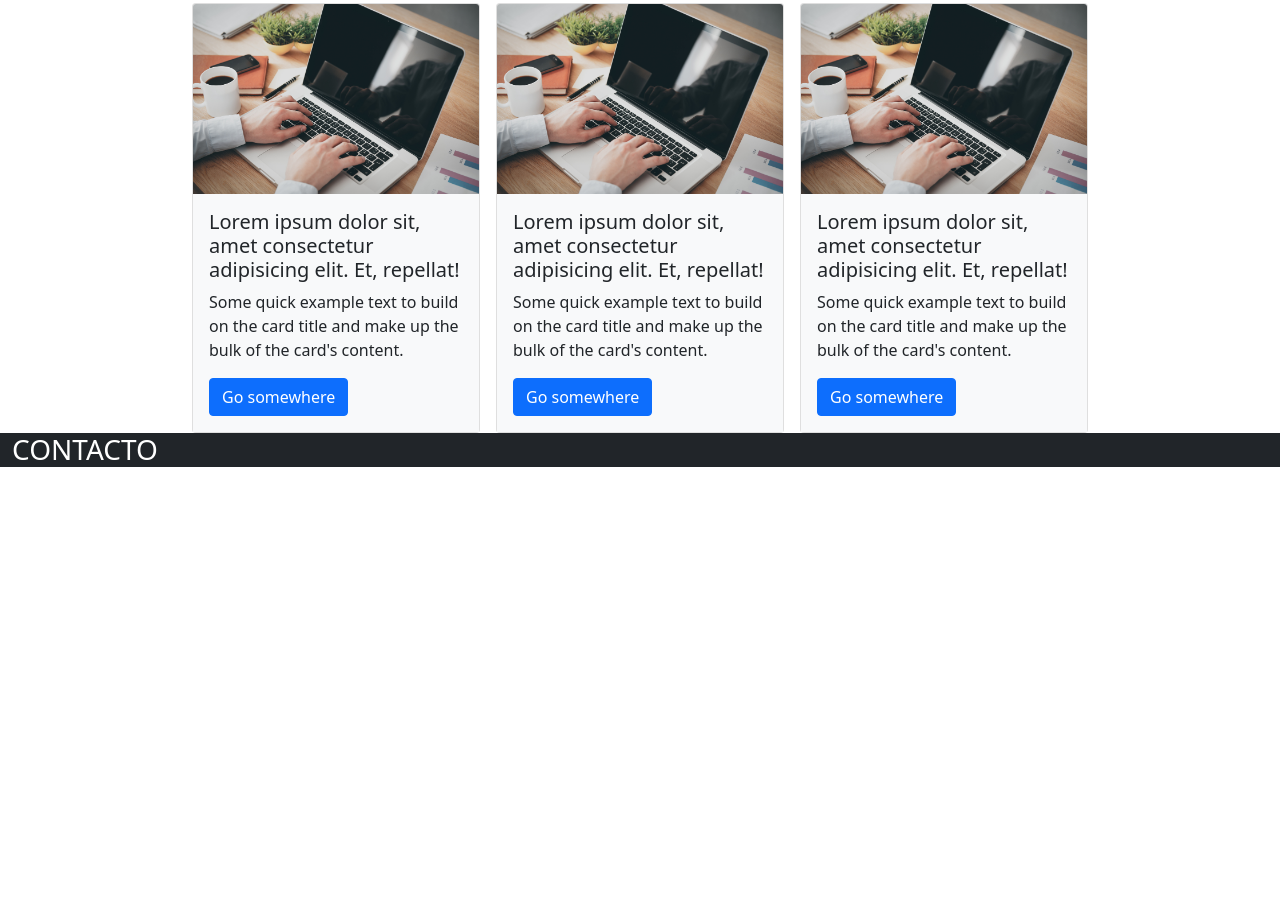
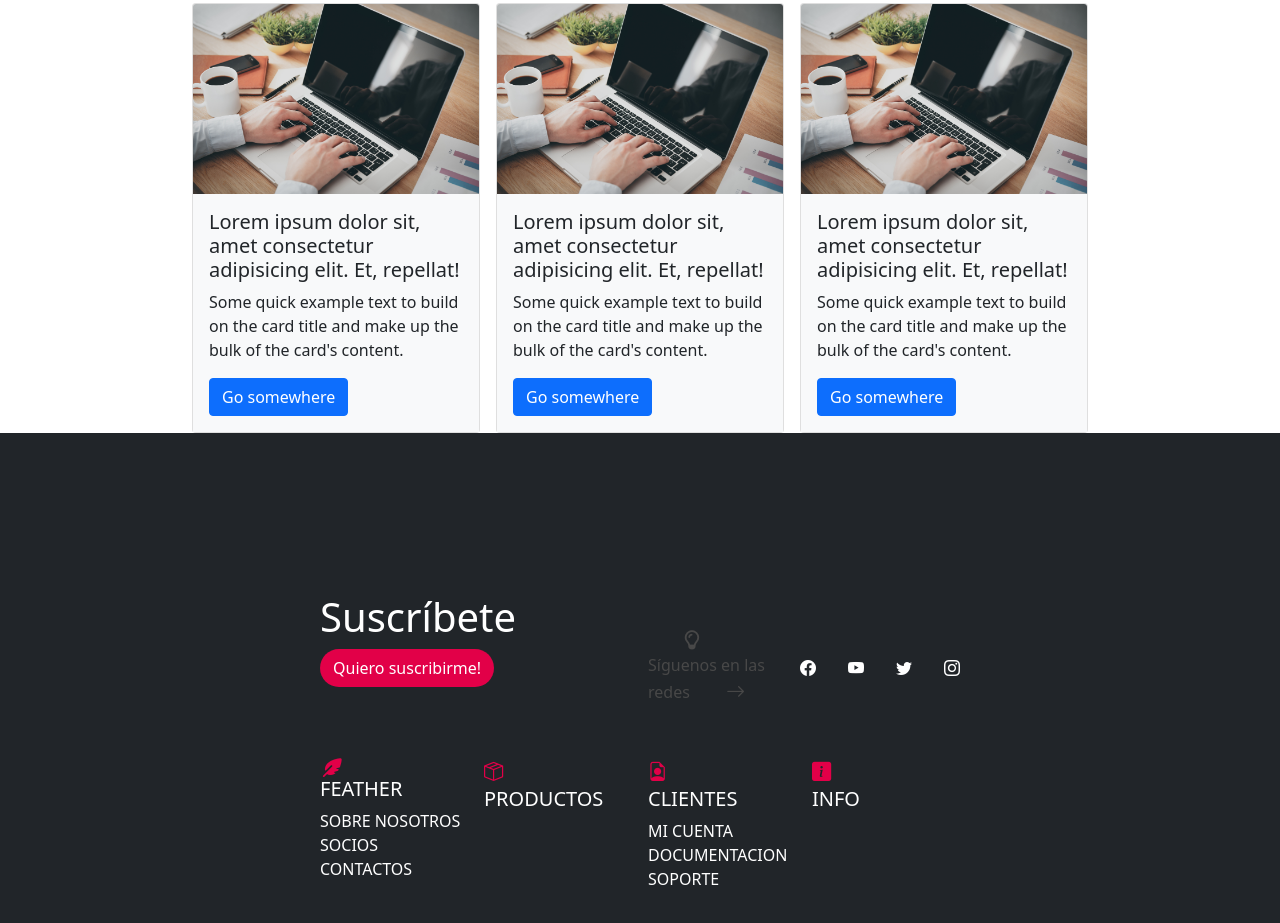
Before and after one commit to tonidelacuesta/WordPress-theme, a website: page index.html in a window 1280 px wide. Shown: the part 2163-3086 px from the top of the page. Before the commit the page ends 2638 px from the top, so only its background shows below. Drawn offline with nearby package versions, Linux system fonts and the light colour scheme.

Commit message:
se añade el footer
falta ajustar margin y padding general y en algunos elementos. Tambien hay que mejorar la animacion

```diff
--- a/index.html
+++ b/index.html
@@ -160,8 +160,62 @@
             </div><!--final div fichas-->
 
             <!-- footer -->
-            <div class="container-fluid bg-dark footer text-white">
-                <h3>CONTACTO</h3>
+            <div class="container-fluid footer bg-dark text-white">
+                <div class="sign-up">
+                    <h1>Suscríbete</h1>
+                    <a href="" class="btn btn-pink">Quiero suscribirme!</a>
+                </div>
+
+                        <div class="social d-flex justify-content-center align-items-center">
+                            <div class="luminoso">
+                                <i class="far fa-lightbulb"></i>
+                                <span> Síguenos en las redes</span>
+                                <i class="bi bi-arrow-right"></i>
+                            </div>
+                            <i class="bi bi-facebook" style="font-size: 1rem; color: #fff;"></i>
+                            <i class="bi bi-youtube" style="font-size: 1rem; color: #fff;"></i>
+                            <i class="bi bi-twitter" style="font-size: 1rem; color: #fff;"></i>
+                            <i class="bi bi-instagram" style="font-size: 1rem; color: #fff;"></i>
+                        </div>
+
+
+                <div class="about d-flex flex-column">
+                    <i class="fas fa-feather-alt"></i>
+                    <h5>FEATHER</h5>
+                    <ul>
+                        <li><a href="#">SOBRE NOSOTROS</a></li>
+                        <li><a href="#">SOCIOS</a></li>
+                        <li><a href="#">CONTACTOS</a></li>
+                    </ul>
+
+                </div>
+                <div class="productos">
+                    <i class="bi bi-box-seam"></i>
+                    <h5>PRODUCTOS</h5>
+                    <ul>
+                        <li></li>
+                        <li></li>
+                        <li></li>
+                    </ul>
+                </div>
+                <div class="clientes">
+                    <i class="bi bi-file-earmark-person"></i>
+                    <h5>CLIENTES</h5>
+                    <ul>
+                        <li><a href="">MI CUENTA</a></li>
+                        <li><a href="">DOCUMENTACION</a></li>
+                        <li><a href="">SOPORTE</a></li>
+                    </ul>
+                </div>
+                <div class="informacion">
+                    <i class="bi bi-info-square-fill"></i>
+                    <h5>INFO</h5>
+                    <ul>
+                        <li></li>
+                        <li></li>
+                        <li></li>
+                    </ul>
+                </div>
             </div>
 
             <!-- final footer -->
--- /dev/null
+++ b/scss/_btn-pink.scss
@@ -0,0 +1,8 @@
+
+@import "./variables";
+
+.btn-pink{
+    background-color:$boton-rosa-footer;
+    color:#fff;
+    border-radius: 3em;
+}
--- a/scss/_footer.scss
+++ b/scss/_footer.scss
@@ -1,3 +1,56 @@
-footer{
-    height: 200px;
+@import "./variables";
+
+.footer{
+    padding:10rem 20rem;
+    min-height: 200px;
+
+    // display grid
+    display:grid;
+    grid-template-columns: 1fr 1fr 1fr 1fr;
+        grid-template-rows: 1fr 1fr;
+        gap:1rem;
+        grid-template-areas:
+        'signup signup social social'
+        'about productos clientes informacion';
+
+    .sign-up{
+        grid-area:signup;
+    }
+
+    .social{
+        grid-area: social;
+
+        i{
+            margin-left: 2rem;
+        }
+    }
+    .about{
+        grid-area: about;
+    }
+    .productos{
+        grid-area: productos;
+    }
+    .clientes{
+        grid-area: clientes;
+    }
+    .informacion{
+        grid-area:informacion;
+    }
+
+    i{
+        color:$boton-rosa-footer;
+        font-size: 1.2em;
+    }
+
+    ul{
+        padding-left: 0;
+    }
+    ul li{
+        list-style:none;
+    }
+    ul li a{
+        color:$white;
+        text-decoration: none;
+    }
+
 }
--- /dev/null
+++ b/scss/_luminoso.scss
@@ -0,0 +1,28 @@
+@import "variables";
+
+
+.luminoso{
+    i, span{
+        color:$luminoso-light-off;
+    }
+    animation: lighting 2s linear infinite;
+}
+
+@keyframes lighting{
+
+    0%{
+        color:$luminoso-light-off;
+        text-shadow: none;
+    }
+
+
+    90%{
+        color:$luminoso-light-off;
+        text-shadow: none
+    }
+
+    100%{
+        color:$luminoso-light-on;
+        text-shadow:0 0 7px $luminoso-light-on, 0 0 50px $luminoso-shadow;
+    }
+}
--- a/scss/_variables.scss
+++ b/scss/_variables.scss
@@ -2,12 +2,18 @@
 $white:#fff;
 $Hawaiian-Tan:#ac501a;
 $Tower-grey:#acb7bd;
-
+$Red-ribbon:#e20048;
+$Tundora:#484848;
+$Yellow:#fff900;
+$Blaze-orange:#ff6c00;
 
 
 $nav-element:$Hawaiian-Tan;
 $bg-light:$Tower-grey;
-
+$boton-rosa-footer:$Red-ribbon;
+$luminoso-light-off:$Tundora;
+$luminoso-light-on:$Yellow;
+$luminoso-shadow:$Blaze-orange;
 
 //fonts
 @font-face{
--- a/scss/style.scss
+++ b/scss/style.scss
@@ -1,3 +1,4 @@
+// @import "reset";
 @import "cita";
 @import "header";
 @import "banner";
@@ -7,3 +8,5 @@
 @import "separador";
 @import "footer";
 @import "panal";
+@import "btn-pink";
+@import "luminoso";
--- /dev/null
+++ b/src/textos/pixabaycopy.txt
@@ -0,0 +1 @@
+Image by <a href="https://pixabay.com/users/keneeko-873198/?utm_source=link-attribution&amp;utm_medium=referral&amp;utm_campaign=image&amp;utm_content=4024886">Keneeko</a> from <a href="https://pixabay.com/?utm_source=link-attribution&amp;utm_medium=referral&amp;utm_campaign=image&amp;utm_content=4024886">Pixabay</a>
```
Also changed, not shown: css/style.css, src/assets/fonts/Anton/OFL.txt (line endings or trailing spaces), src/img/city.png (added), 1 other file.
